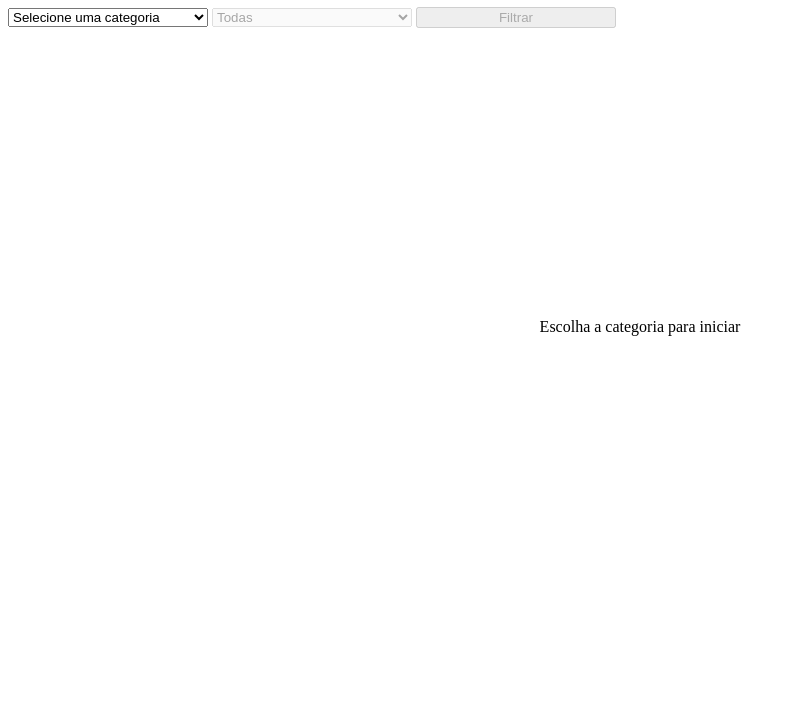
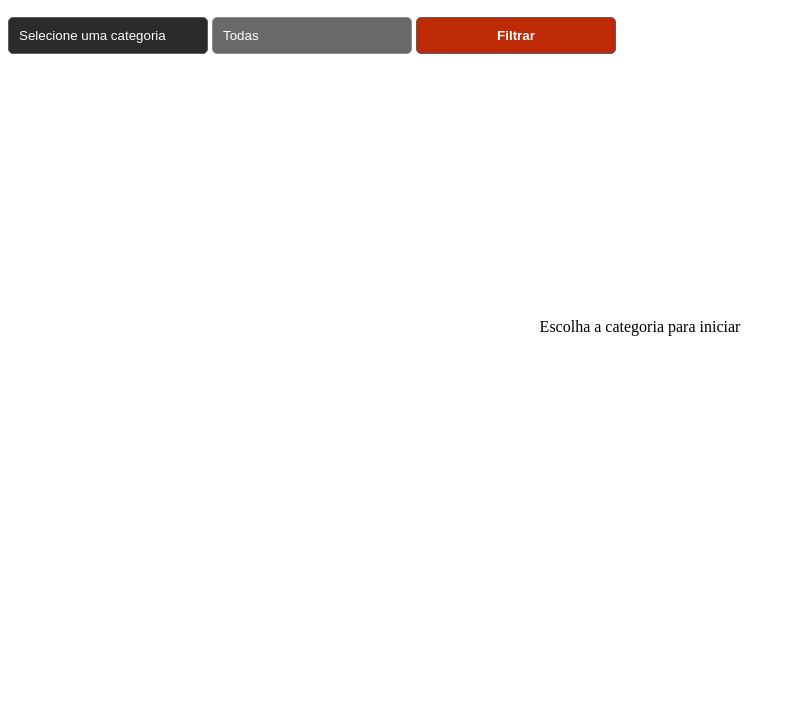
Before and after one commit to doljpo/TormentaRPG, a plain HTML site: page index.html in a window 1280 px wide. Shown: the part 73-800 px from the top of the page, without its empty margins (0-793 px from the left). Drawn offline with Linux system fonts and the light colour scheme.

Commit message:
General styling

```diff
--- a/index.html
+++ b/index.html
@@ -10,7 +10,7 @@
 
 <body>
     <h1>Comércio</h1>
-    <div class="flex">
+    <div class="flex select-container">
         <select id="categoria" class="mb-05">
             <option value="">Selecione uma categoria</option>
             <option value="Armas">Armas</option>
--- a/style/style.css
+++ b/style/style.css
@@ -48,6 +48,7 @@
 
 .card:hover {
     transform: translateY(-5px);
+    background-color: #3d3d3d;
 }
 
 .mensagem {
@@ -56,6 +57,39 @@
     left: 50%;
     transform: translate(-50%, -50%);
     background-color: #fff;
+}
+
+.select-container select,
+.select-container button {
+    padding: 10px;
+    border: 1px solid #5d5d5d;
+    border-radius: 5px;
+    background-color: #2b2b2b;
+    color: #fff;
+    appearance: none;
+    cursor: pointer;
+}
+
+.select-container select:focus,
+.select-container button:focus {
+    outline: none;
+    border-color: #be2a05;
+}
+
+.select-container select::placeholder,
+.select-container button::placeholder {
+    color: #ccc;
+}
+
+.select-container button {
+    margin-top: 10px;
+    background-color: #be2a05;
+    font-weight: bold;
+    transition: background-color 0.3s ease;
+}
+
+.select-container button:hover {
+    background-color: #eb370a;
 }
 
 @media only screen and (max-width: 991px) {
```
